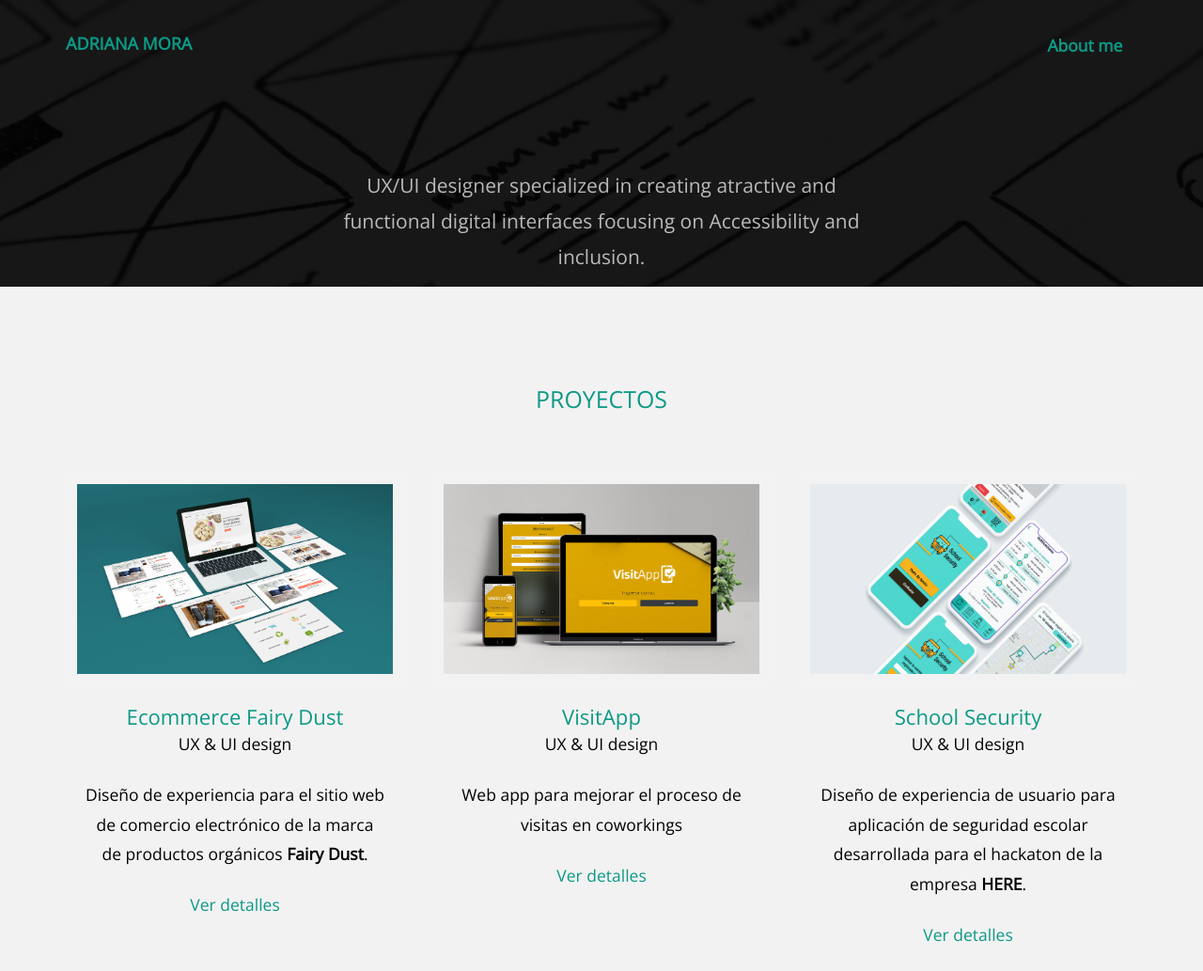
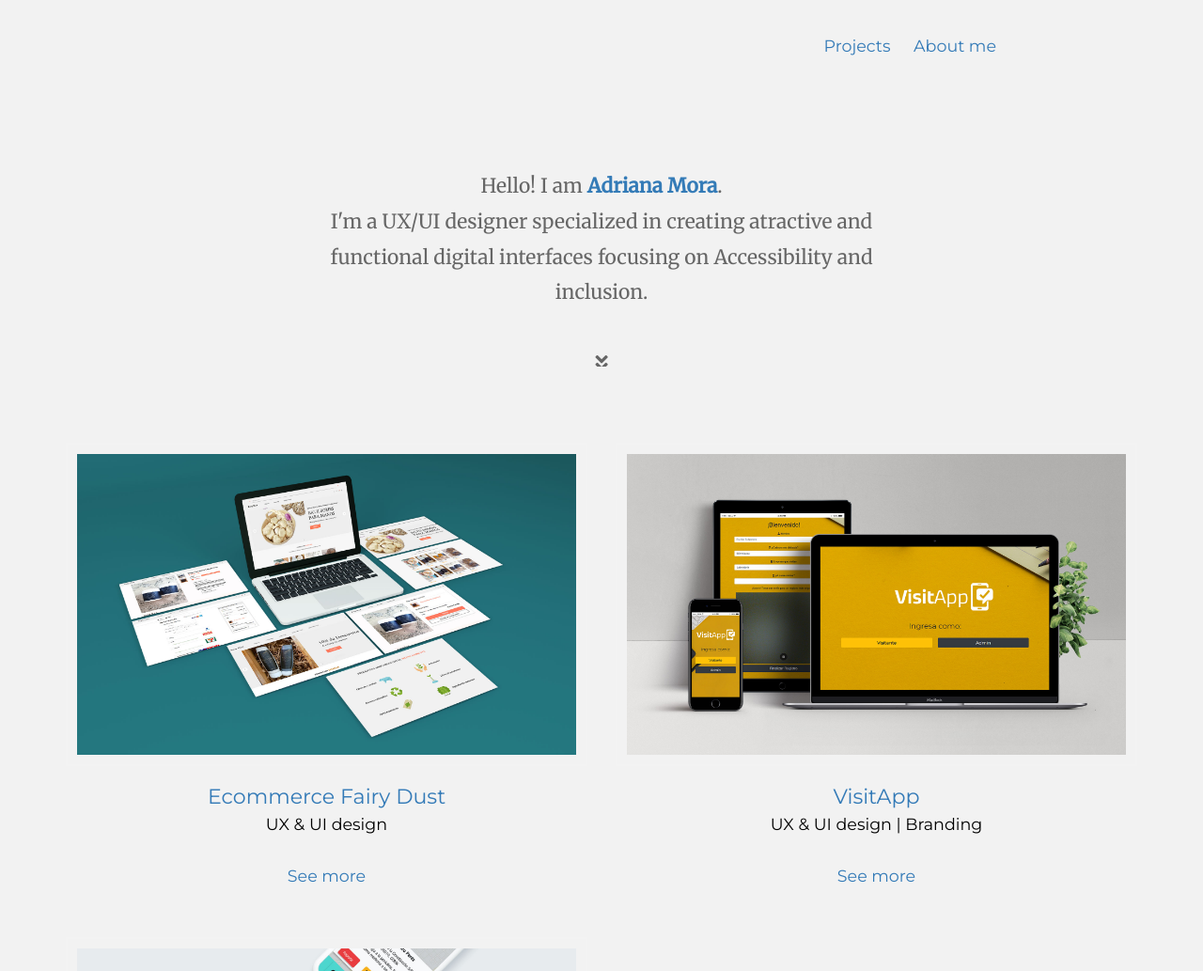
Before and after one commit to AdrianaMoraGr/Portfolio, a website: page index.html in a window 1280 px wide. Shown: the top 1033 px of the page at 94% size. Drawn offline with nearby package versions, Linux system fonts and the light colour scheme; files whose address does not match are found by name.

Commit message:
new style

```diff
--- a/index.html
+++ b/index.html
@@ -13,6 +13,8 @@
 
 
   <link href="https://fonts.googleapis.com/css?family=Open+Sans:300,400" rel="stylesheet">
+  <link href="https://fonts.googleapis.com/css?family=Merriweather" rel="stylesheet">
+  <link href="https://fonts.googleapis.com/css?family=Montserrat" rel="stylesheet">
   <link rel="stylesheet" href="css/styles-merged.css">
   <link rel="stylesheet" href="css/style.min.css">
   <link rel="stylesheet" href="css/custom.css">
@@ -31,7 +33,7 @@
 
   <header role="banner" class="probootstrap-header">
     <div class="container">
-        <a href="index.html" class="probootstrap-logo"><span>Adriana Mora<span></a>
+        <!-- <a href="index.html" class="probootstrap-logo"><span>Adriana Mora<span></a> -->
         <!-- <a href="index.html" class="probootstrap-logo"><span><img src="img/logo.png" alt="logoAMUX" border="0" /> </span></a> -->
         <a href="#" class="probootstrap-burger-menu visible-xs"><i>Menu</i></a>
 
@@ -39,9 +41,9 @@
 
         <nav role="navigation" class="probootstrap-nav hidden-xs">
           <ul class="probootstrap-right-nav">
-            <!-- <li class="active"><a href="index.html">Proyectos</a></li> -->
+            <li class="active"><a href="index.html">Projects</a></li>
             <!-- <li><a href="projects.html">Proyectos</a></li> -->
-            <li><a href="acercademi.html"> <strong>About me</strong></a></li>
+            <li><a href="acercademi.html"> About me</a></li>
           </ul>
           <!-- <ul class="probootstrap-right-nav hidden-xs">
 <li><a href="acercademi.html">About me</a></li>
@@ -65,14 +67,13 @@
   <section class="probootstrap-slider flexslider">
     <!-- <div class="placeholder"></div> -->
     <ul class="slides">
-      <li style="background-image: url(img/slider_6.jpg);">
+      <li >
         <div class="container">
           <div class="row">
             <div class="col-md-12 text-center">
-              <div class="slides-text2 probootstrap-animate">
-                <p>UX/UI designer specialized in creating atractive and functional digital interfaces focusing on
-                  Accessibility and
-                  inclusion.
+              <div class="slides-text2 probootstrap-animate merri">
+                <p>Hello! I am <strong class="blu">Adriana Mora</strong>. <br /> I'm a UX/UI designer specialized in creating atractive and functional digital interfaces focusing on
+                  Accessibility and inclusion. <br /> <br /><i class="fas fa-angle-double-down"></i> <br />
                 </p>
                 <!-- <p><a href="https://drive.google.com/open?id=146cNxieys9ZU2jYIgL9Q5UAj9P-W9HUb" target="_blank" class="btn btn-primary button-principal">Ver
                     CV</a></p> -->
@@ -105,12 +106,18 @@
   <section class="probootstrap-section">
     <div class="container">
       <div class="row">
-        <div class="col-md-12 section-heading probootstrap-animate">
-          <h2>Proyectos</h2>
-        </div>
+        <!-- <div class="col-md-12 section-heading probootstrap-animate">
+          <br />
+          <br />
+
+          <h1>Projects</h1>
+        </div> -->
       </div>
+      <br />
+      <br />
+
       <div class="row">
-        <div class="col-md-4 probootstrap-animate">
+        <div class="col-md-6 probootstrap-animate">
           <div class="probootstrap-card">
             <div class="probootstrap-card-media">
               <a href="Ecommerce.html"><img src="img/ecommerce1.jpg" class="img-responsive img-border"></a>
@@ -118,36 +125,36 @@
             <div class="probootstrap-card-text">
               <h2 class="probootstrap-card-heading mb0">Ecommerce Fairy Dust</h2>
               <p class="category">UX &amp; UI design</p>
-              <p>Diseño de experiencia para el sitio web de comercio electrónico de la marca de productos orgánicos
-                <strong>Fairy Dust</strong>.</p>
-              <p><a href="Ecommerce.html">Ver detalles</a></p>
+              <!-- <p>Diseño de experiencia para el sitio web de comercio electrónico de la marca de productos orgánicos
+                <strong>Fairy Dust</strong>.</p> -->
+              <p><a href="Ecommerce.html">See more</a></p>
             </div>
           </div>
         </div>
-        <div class="col-md-4 probootstrap-animate">
+        <div class="col-md-6 probootstrap-animate">
           <div class="probootstrap-card">
             <div class="probootstrap-card-media">
               <a href="visitapp.html"><img src="img/visitapp.jpg" class="img-responsive img-border" alt="Free HTML5 Template by uicookies.com"></a>
             </div>
             <div class="probootstrap-card-text">
               <h2 class="probootstrap-card-heading mb0">VisitApp</h2>
-              <p class="category">UX &amp; UI design</p>
-              <p>Web app para mejorar el proceso de visitas en coworkings</p>
-              <p><a href="visitapp.html">Ver detalles</a></p>
+              <p class="category">UX &amp; UI design | Branding </p>
+              <!-- <p>Web app para mejorar el proceso de visitas en coworkings</p> -->
+              <p><a href="visitapp.html">See more</a></p>
             </div>
           </div>
         </div>
-        <div class="col-md-4 probootstrap-animate">
+        <div class="col-md-6 probootstrap-animate">
           <div class="probootstrap-card">
             <div class="probootstrap-card-media">
               <a href="SchoolSecurity.html"><img src="img/safeschool.jpg" class="img-responsive img-border"></a>
             </div>
             <div class="probootstrap-card-text">
               <h2 class="probootstrap-card-heading mb0">School Security</h2>
-              <p class="category">UX &amp; UI design</p>
-              <p>Diseño de experiencia de usuario para aplicación de seguridad escolar desarrollada para el hackaton de
-                la empresa <strong>HERE</strong>.</p>
-              <p><a href="SchoolSecurity.html">Ver detalles</a></p>
+              <p class="category">UX &amp; UI design | Branding </p>
+              <!-- <p>Diseño de experiencia de usuario para aplicación de seguridad escolar desarrollada para el hackaton de
+                la empresa <strong>HERE</strong>.</p> -->
+              <p><a href="SchoolSecurity.html">See more</a></p>
             </div>
           </div>
         </div>
```
Also changed, not shown: css/style.min.css.
